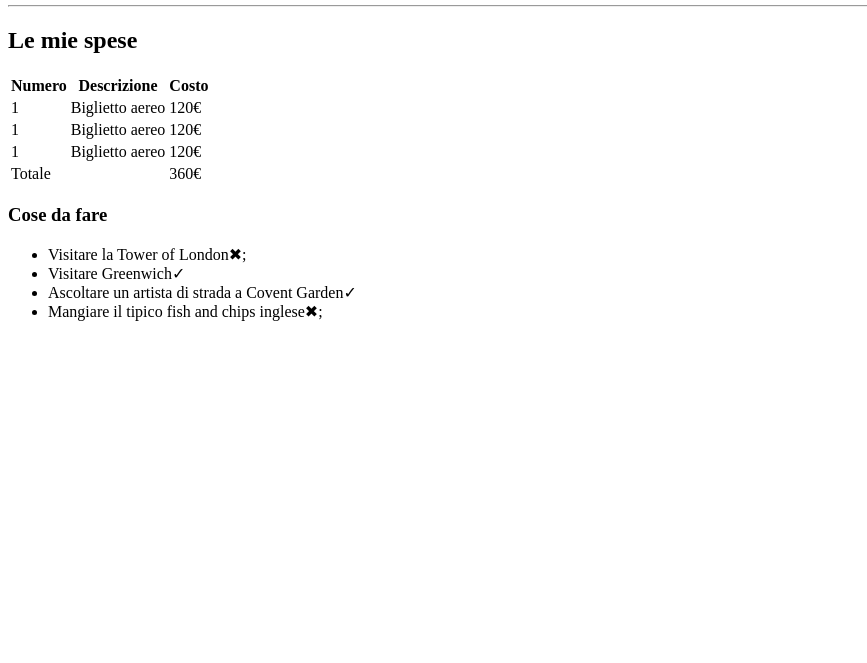
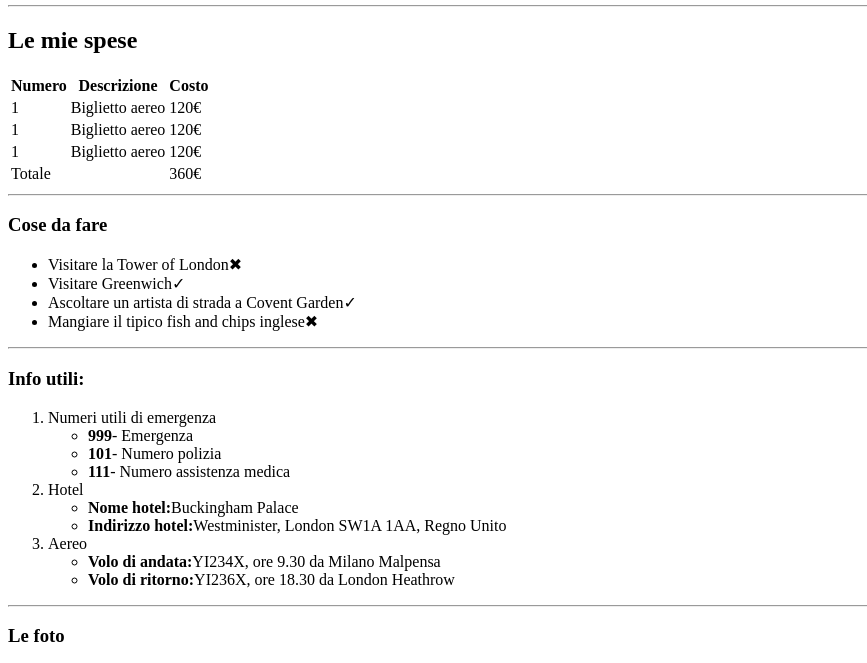
Before and after one commit to DeAngelisDev16/html-london-trip, a plain HTML site: page index.html in a window 1280 px wide. Shown: the part 101-764 px from the top of the page, without its empty margins (0-867 px from the left). Drawn offline with Linux system fonts and the light colour scheme.

Commit message:
Final Commit

```diff
--- a/index.html
+++ b/index.html
@@ -46,6 +46,7 @@
                     <td>360&euro;</td>
                 </tr>
             </table>
+            <hr>
 
         </section>
 
@@ -53,21 +54,46 @@
         <section> <!-- sezione: cose da fare -->
             <h3>Cose da fare</h3>
             <ul>
-                <li>Visitare la Tower of London&#10006;;</li>
+                <li>Visitare la Tower of London&#10006;</li>
                 <li>Visitare Greenwich&#10003;</li>
                 <li>Ascoltare un artista di strada a Covent Garden&#10003;</li>
-                <li>Mangiare il tipico fish and chips inglese&#10006;;</li>
+                <li>Mangiare il tipico fish and chips inglese&#10006;</li>
 
 
             </ul>
+            <hr>
 
         </section>
 
         <section><!-- sezione: info utili -->
+            <h3>Info utili:</h3>
+            <ol>
+                <li>Numeri utili di emergenza</li>
+                <ul>
+                    <li><strong>999</strong>- Emergenza</li>
+                    <li><strong>101</strong>- Numero polizia</li>
+                    <li><strong>111</strong>- Numero assistenza medica</li>
+                </ul>
+                <li>Hotel</li>
+                <ul>
+                    <li><strong>Nome hotel:</strong>Buckingham Palace</li>
+                    <li><strong>Indirizzo hotel:</strong>Westminister, London SW1A 1AA, Regno Unito</li>
+                </ul>
+                <li>Aereo</li>
+                <ul>
+                    <li><strong>Volo di andata:</strong>YI234X, ore 9.30 da Milano Malpensa</li>
+                    <li><strong>Volo di ritorno:</strong>YI236X, ore 18.30 da London Heathrow</li>
+
+                </ul>
+            </ol>
 
         </section>
+        <hr>
 
         <section><!-- Le foto -->
+            <h3>Le foto</h3>
+            <img src="https://www.abta.com/sites/default/files/styles/large/public/media/uploads/london-400x400-compressor_0.jpg" alt="immagine ponte">
+            <img src="https://pokerstarscareers.com/wp-content/uploads/2020/01/London-Wider-Area-e1597319992670-400x400.jpg" alt="immagine galleria">
 
 
         </section>
```
